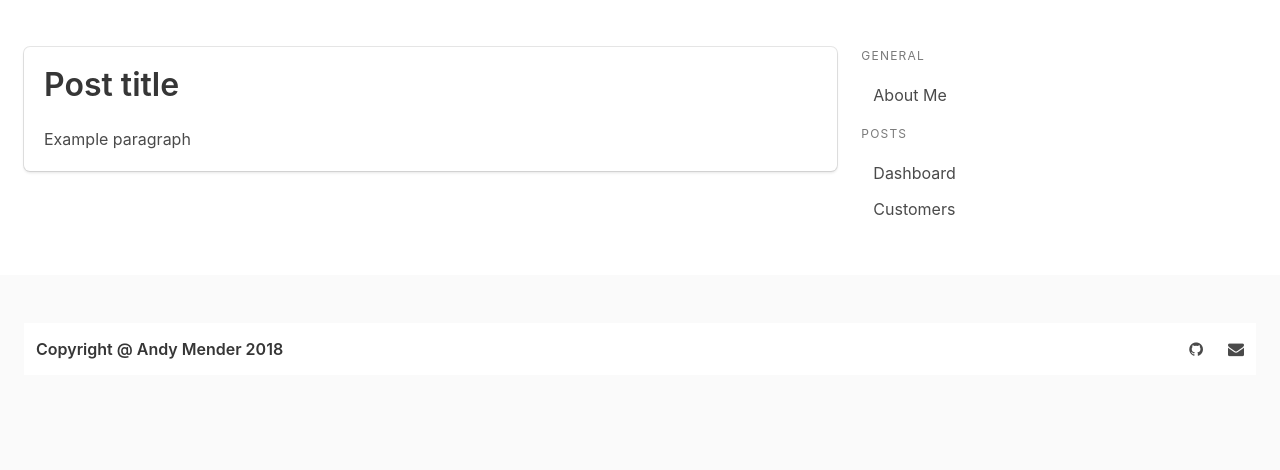
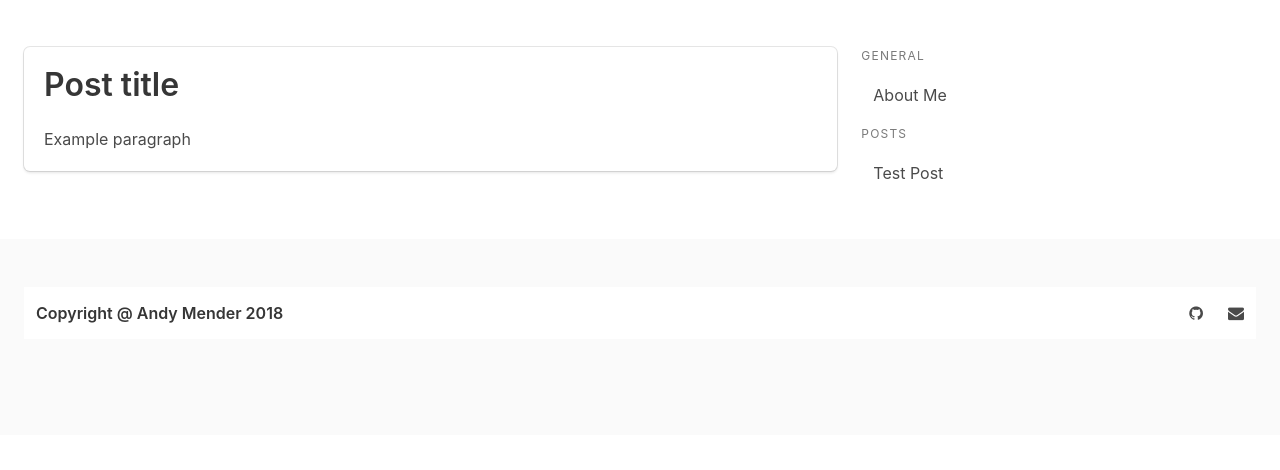
Before and after one commit to AndyMender/mender-www, a Flask app: page / in a window 1280 px wide. Shown: the part 180-650 px from the top of the page. Run offline with Flask 2, Linux system fonts and the light colour scheme; data comes from the database, SQL or seed files in the repository.

Commit message:
Add post listing to layout template and 'posts' endpoint

```diff
--- a/main.py
+++ b/main.py
@@ -1,10 +1,10 @@
 import os
 
 from dotenv import find_dotenv, load_dotenv
-from flask import Flask, render_template
+from flask import Flask, render_template, abort
 from sqlalchemy import create_engine
 
-from libs.bloglib import EntryFactory
+from libs.bloglib import Entry
 from libs.sqllib import create_tables, get_posts
 
 # load .env file
@@ -12,7 +12,6 @@ load_dotenv(find_dotenv())
 
 # set up Flask application
 app = Flask(__name__,
-            static_url_path='',
             static_folder='public',
             template_folder='templates')
 
@@ -21,14 +20,53 @@ SQL_DB = os.environ.get('SQL_DB')
 
 @app.route('/')
 def index():
-    return render_template('index.html')
+    """Blog front page"""
+
+    # get posts from database
+    posts = get_posts(engine)
+
+    # create website context
+    context = {'posts': posts}
+
+    # generate endpoint
+    return render_template('index.html', **context)
+
+
+@app.route('/<post_id>')
+def posts(post_id):
+    """Individual blog post endpoints"""
+
+    # get post from database
+    posts = get_posts(engine)
+
+    context = {'posts': posts}
+
+    # extract information on selected post
+    for post in posts:
+        if int(post_id) == post['id']:
+
+            # create website context
+            context['title'] = post['title']
+            context['tags'] = post['tags']
+            context['publish_date'] = post['timestamp']
+
+            return render_template(post['filename'], **context)
+
+    return abort(404)
 
 
 if __name__ == '__main__':
+    # create database connector
     engine = create_engine(f'sqlite:///{SQL_DB}')
 
+    # generate tables (if missing)
     create_tables(engine)
 
+    # create selected post and store in database
+    entry = Entry(post_id=1, title='Test Post', filename='001.html', tags=['test'])
+    entry.to_sql(engine)
+
+    # start Web application
     app.run(os.environ.get('FLASK_HOST'),
             os.environ.get('FLASK_PORT'),
             debug=True)
--- a/templates/layout.html
+++ b/templates/layout.html
@@ -5,7 +5,7 @@
         <meta name="viewport" content="width=device-width, initial-scale=1.0">
         <meta http-equiv="refresh" content="300"/>
 
-        <link rel="stylesheet" type="text/css" href="bulma.css" crossorigin="anonymous">
+        <link rel="stylesheet" type="text/css" href="{{ url_for('static', filename='bulma.css') }}" crossorigin="anonymous">
         <link rel="stylesheet" type="text/css" href="https://cdnjs.cloudflare.com/ajax/libs/font-awesome/4.7.0/css/font-awesome.css" crossorigin="anonymous">
 
         <title>{{ title or "Lands of Unix" }}</title>
@@ -39,9 +39,9 @@
                             </ul>
                         <p class="menu-label">Posts</p>
                             <ul class="menu-list">
-                                <!-- TODO: populate with post titles, etc. -->
-                                <li><a>Dashboard</a></li>
-                                <li><a>Customers</a></li>
+                                {% for post in posts %}
+                                    <li><a href="{{ url_for('posts', post_id=post['id']) }}">{{ post['title'] }}</a></li>
+                                {% endfor %}
                             </ul>
                     </aside>
                 </div>
```
